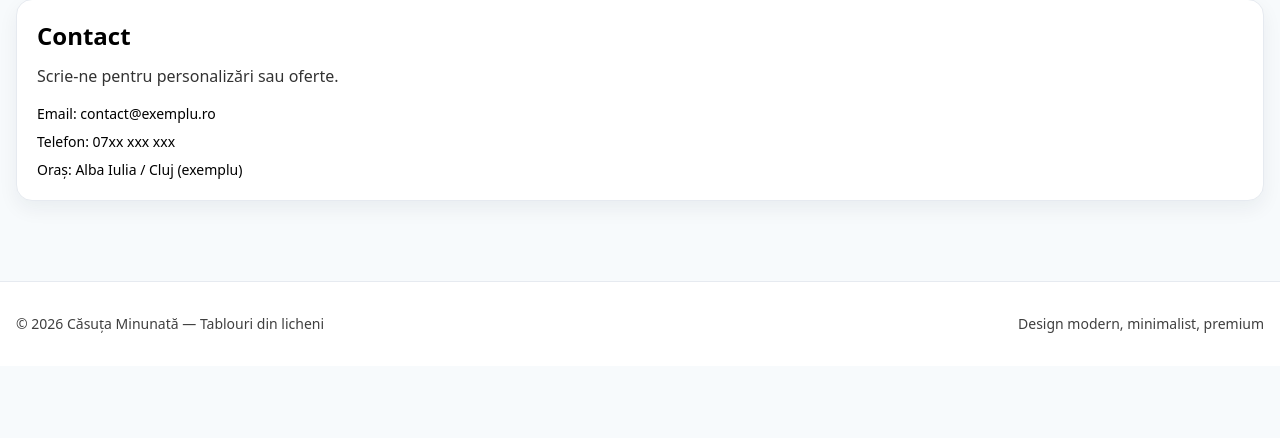
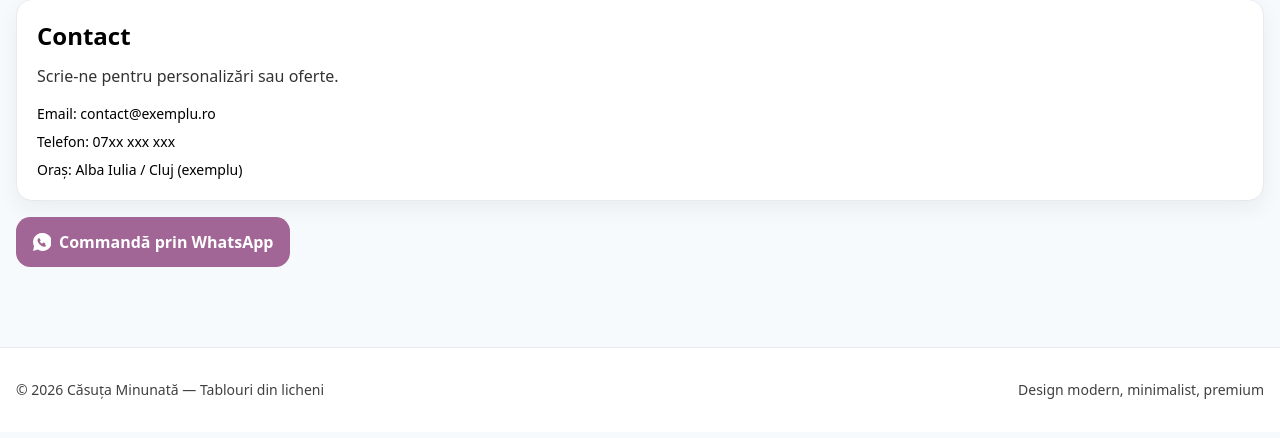
Before and after one commit to Alexfery/ShopPy, a Django app: page /contact/ in a window 1280 px wide. Shown: the part 136-574 px from the top of the page. Run offline with Django 5.2, Linux system fonts and the light colour scheme; some libraries are stand-ins or nearby versions.

Commit message:
Whatsapp button

```diff
--- a/core/templates/core/contact.html
+++ b/core/templates/core/contact.html
@@ -10,4 +10,14 @@
     <div><span class="font-medium">Oraș:</span> Alba Iulia / Cluj (exemplu)</div>
   </div>
 </div>
+    <!-- Buton WhatsApp -->
+  <a href="https://wa.me/40753128888?text=Vreau%20sa%20comand%20un%20produs"
+     class="btn-primary mt-4 inline-flex items-center gap-2"
+     target="_blank" rel="noopener noreferrer">
+    <svg xmlns="http://www.w3.org/2000/svg" fill="currentColor" viewBox="0 0 24 24" width="18" height="18">
+      <path d="M12 0a12 12 0 00-10.6 17.6L0 24l6.6-1.9A12 12 0 1012 0zm5.8 16.7c-.3.8-1.4 1.5-2 1.6-.5.1-1.2.2-3.6-.8-3-1.3-4.9-4.4-5-4.6s-1.2-1.6-1.2-3.1c0-1.5.8-2.2 1.1-2.5.3-.3.6-.4.8-.4h.5c.2 0 .4 0 .6.5.3.6 1 2.1 1.1 2.3s.1.3 0 .5c0 .1-.1.2-.3.4-.2.2-.3.3-.4.5-.1.1-.2.2-.1.4.1.2.5.8 1 1.4.7.8 1.3 1 1.6 1.2.2.1.3.1.5-.1.2-.2.7-.8.9-1.1.2-.3.4-.2.6-.1.3.1 1.7.8 2 1s.5.3.5.5c.2.6.2 1.2-.2 2zm0 0"/>
+    </svg>
+    Commandă prin WhatsApp
+  </a>
+</div>
 {% endblock %}
```
